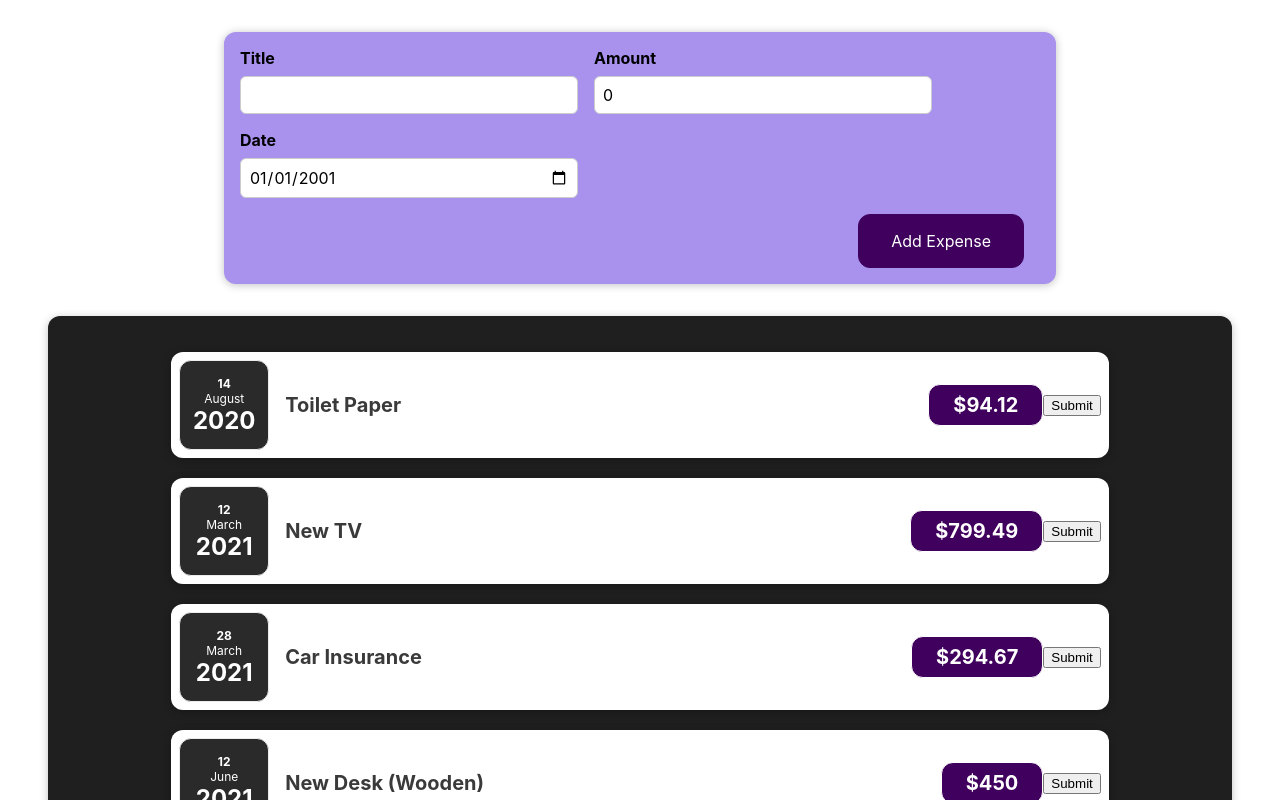
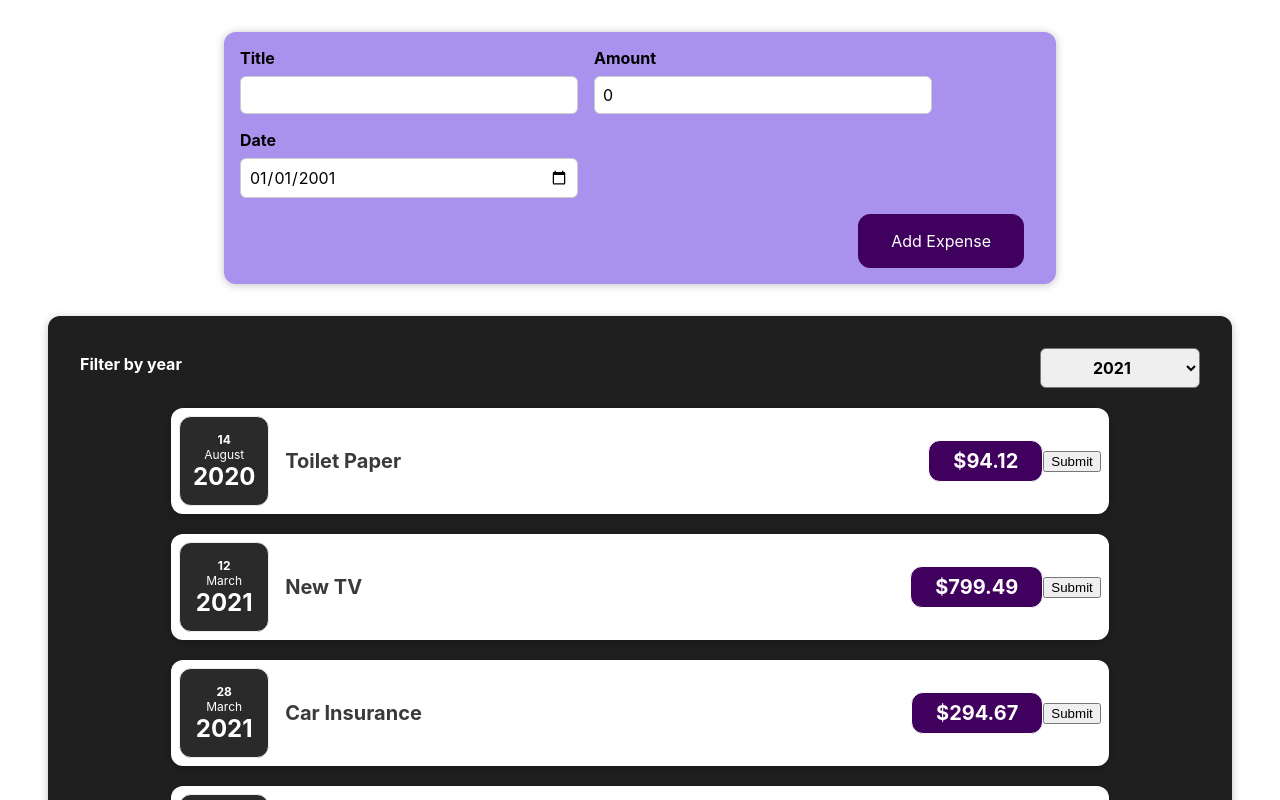
Before and after one commit to anusha-c18/React.js, a React (Create React App) app in the folder react-basics/: page / in a window 1280 px wide. Shown: the top 800 px of the page. Built offline with nearby package versions, Linux system fonts and the light colour scheme.

Commit message:
working with events and state

```diff
--- /dev/null
+++ b/react-basics/src/components/Expenses/ExpenseFilter.css
@@ -0,0 +1,24 @@
+.expenses-filter {
+  color: white;
+  padding: 0 1rem;
+}
+
+.expenses-filter__control {
+  display: flex;
+  width: 100%;
+  align-items: center;
+  justify-content: space-between;
+  margin: 1rem 0;
+}
+
+.expenses-filter label {
+  font-weight: bold;
+  margin-bottom: 0.5rem;
+}
+
+.expenses-filter select {
+  font: inherit;
+  padding: 0.5rem 3rem;
+  font-weight: bold;
+  border-radius: 6px;
+}
--- /dev/null
+++ b/react-basics/src/components/Expenses/ExpenseFilter.js
@@ -0,0 +1,25 @@
+import React, { useState } from "react";
+import "./ExpenseFilter.css";
+import Expenses from "./Expenses";
+
+const ExpenseFilter = (props) => {
+  const yearChangeHandler = (event) => {
+    props.onYearChange(event.target.value);
+  };
+
+  return (
+    <div className="expenses-filter">
+      <div className="expenses-filter__control">
+        <label>Filter by year</label>
+        <select value={props.selected} onChange={yearChangeHandler}>
+          <option value="2022">2022</option>
+          <option value="2021">2021</option>
+          <option value="2020">2020</option>
+          <option value="2019">2019</option>
+        </select>
+      </div>
+    </div>
+  );
+};
+
+export default ExpenseFilter;
--- a/react-basics/src/components/Expenses/Expenses.js
+++ b/react-basics/src/components/Expenses/Expenses.js
@@ -1,11 +1,20 @@
 import ExpenseItem from "./ExpenseItem";
-import React from "react";
+import React, { useState } from "react";
 import "./Expenses.css";
 import Card from "../UI/Card";
+import ExpenseFilter from "./ExpenseFilter";
 
 function Expenses(props) {
+  const [enteredYear, setEnteredYear] = useState("2021");
+
+  const setYearFilter = (yearData) => {
+    console.log(yearData);
+    setEnteredYear(yearData);
+  };
+
   return (
     <Card className="expenses">
+      <ExpenseFilter selected={enteredYear} onYearChange={setYearFilter} />
       <ExpenseItem
         title={props.items[0].title}
         amount={props.items[0].amount}
```
